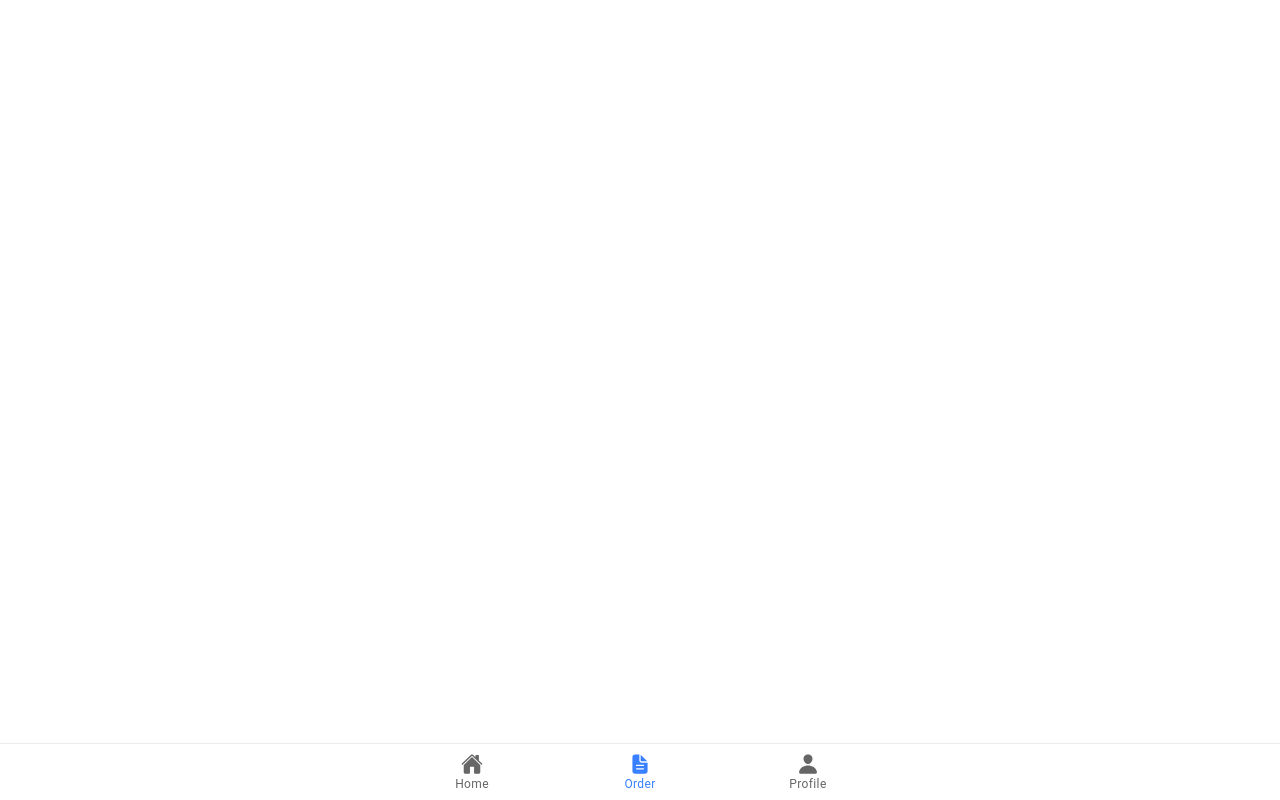
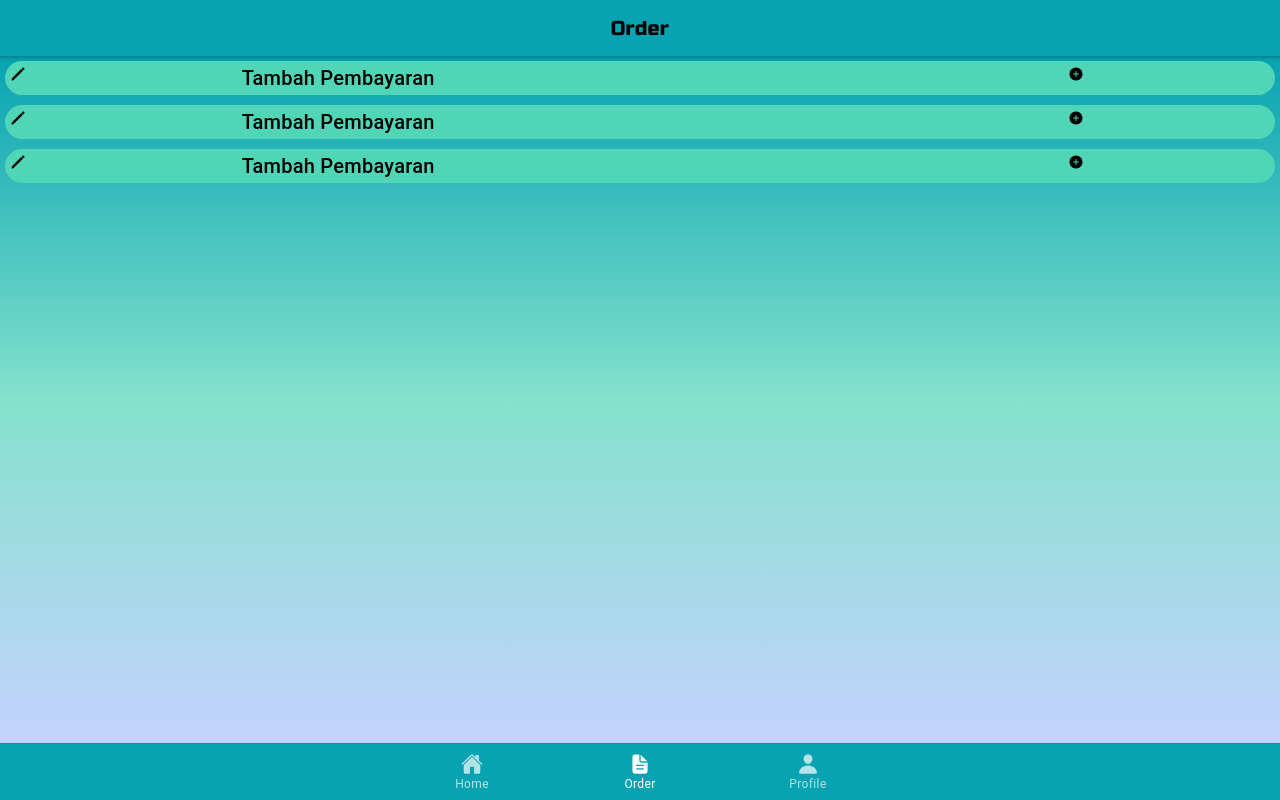
Before and after one commit to Madeean/KUMAPU, a React (Create React App) app: page /pemilik/order in a window 1280 px wide. Built offline with nearby package versions, Linux system fonts and the light colour scheme.

Commit message:
pemilik order

```diff
--- /dev/null
+++ b/src/pemilik/PemilikOrder.css
@@ -0,0 +1,14 @@
+.icon-pemilik-order {
+  width: 50px;
+  height: 50px;
+}
+
+.grid-pemilik-order {
+  place-items: center;
+}
+
+.pembungkus-grid-pemilik-order {
+  background-color: #50d5b7;
+  border-radius: 20px;
+  margin-bottom: 10px;
+}
--- a/src/pemilik/PemilikOrder.tsx
+++ b/src/pemilik/PemilikOrder.tsx
@@ -1,8 +1,41 @@
-import { IonPage } from "@ionic/react";
+import {
+  IonButton,
+  IonButtons,
+  IonCol,
+  IonContent,
+  IonGrid,
+  IonHeader,
+  IonIcon,
+  IonItem,
+  IonPage,
+  IonRow,
+  IonTitle,
+  IonToolbar,
+} from "@ionic/react";
+import { addCircle, pencil } from "ionicons/icons";
 import React from "react";
+import GRIDpemilikOrder from "./components/GRIDpemilikOrder";
 
+import "./PemilikOrder.css";
 const PemilikOrder: React.FC = () => {
-  return <IonPage></IonPage>;
+  return (
+    <IonPage>
+      <IonHeader>
+        <IonToolbar color="medium">
+          <IonTitle className="ion-text-center profile-text-pemilik-profile">
+            Order
+          </IonTitle>
+        </IonToolbar>
+      </IonHeader>
+      <IonContent>
+        <IonGrid>
+          <GRIDpemilikOrder />
+          <GRIDpemilikOrder />
+          <GRIDpemilikOrder />
+        </IonGrid>
+      </IonContent>
+    </IonPage>
+  );
 };
 
 export default PemilikOrder;
--- a/src/pemilik/PemilikTab.tsx
+++ b/src/pemilik/PemilikTab.tsx
@@ -28,7 +28,7 @@ const PemilikTab: React.FC = () => {
           component={pemilikEditProfile}
         />
       </IonRouterOutlet>
-      <IonTabBar slot="bottom">
+      <IonTabBar slot="bottom" color="medium">
         <IonTabButton tab="home" href="/pemilik/home">
           <IonIcon icon={home} />
           <IonLabel>Home</IonLabel>
--- /dev/null
+++ b/src/pemilik/components/GRIDpemilikOrder.tsx
@@ -0,0 +1,23 @@
+import { IonCol, IonIcon, IonRow, IonTitle } from "@ionic/react";
+import { addCircle, pencil } from "ionicons/icons";
+import React from "react";
+
+const GRIDpemilikOrder: React.FC = () => {
+  return (
+    <div className="pembungkus-grid-pemilik-order">
+      <IonRow>
+        <IonCol size="2">
+          <IonIcon icon={pencil} />
+        </IonCol>
+        <IonCol size="8">
+          <IonTitle>Tambah Pembayaran</IonTitle>
+        </IonCol>
+        <IonCol size="2">
+          <IonIcon icon={addCircle} />
+        </IonCol>
+      </IonRow>
+    </div>
+  );
+};
+
+export default GRIDpemilikOrder;
--- a/src/pengontrak/PengontrakTab.tsx
+++ b/src/pengontrak/PengontrakTab.tsx
@@ -39,7 +39,7 @@ const PengontrakTab: React.FC = () => {
           component={PengontrakEditProfile}
         />
       </IonRouterOutlet>
-      <IonTabBar slot="bottom">
+      <IonTabBar slot="bottom" color="medium">
         <IonTabButton tab="home" href="/pengontrak/home">
           <IonIcon icon={home} />
           <IonLabel>Home</IonLabel>
--- a/src/splash/SplashScreen.css
+++ b/src/splash/SplashScreen.css
@@ -16,7 +16,7 @@ ion-content {
   margin-top: 22%;
   width: 100%;
 } */
-
+@import url("https://fonts.googleapis.com/css2?family=Russo+One&display=swap");
 .container {
   display: grid;
   place-items: center;
@@ -24,7 +24,7 @@ ion-content {
 }
 
 .text-gede {
-  font-family: "Russo One", sans-serif;
+  font-family: "Russo One", sans-serif !important;
   font-size: 50px;
   color: #aebaf8;
 }
```
Also changed, not shown: src/pemilik/PemilikTab.css (added).
